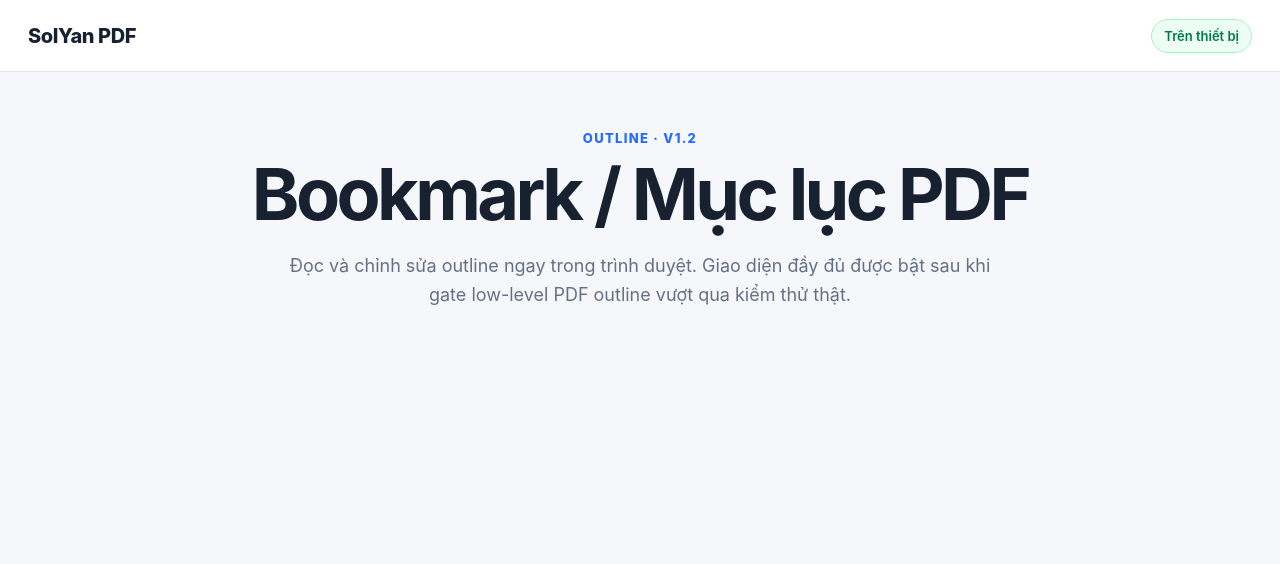
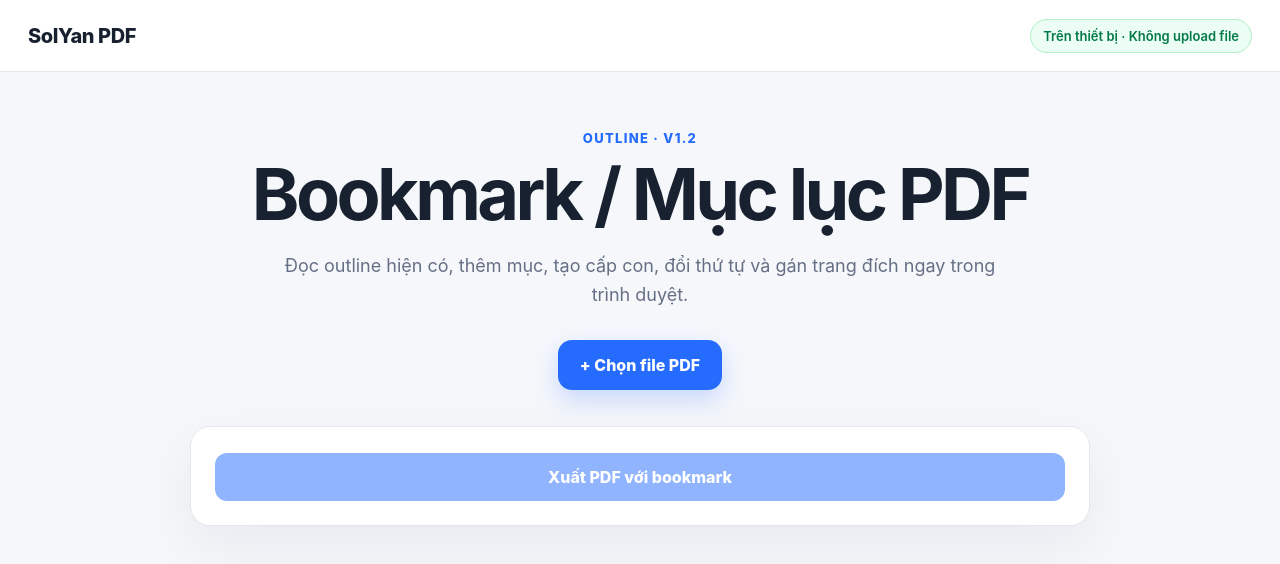
Before and after one commit to solyan842/SolYan-PDF, a Next.js app in the folder frontend/: page /bookmarks in a window 1280 px wide. Shown: the top 564 px of the page. Built offline with nearby package versions, Linux system fonts and the light colour scheme.

Commit message:
feat: add full browser-local bookmark editor UI

```diff
--- a/frontend/app/bookmarks/page.tsx
+++ b/frontend/app/bookmarks/page.tsx
@@ -1,12 +1,199 @@
 'use client';
 
+import { ChangeEvent, useState } from 'react';
+import { PDFDocument } from 'pdf-lib';
+import { BookmarkNode, extractPdfBookmarks, setPdfBookmarks } from '../../lib/bookmarks';
+import { downloadPdf } from '../../lib/pdf-client';
+
+const MAX_FILE_SIZE = 100 * 1024 * 1024;
+
+type RemovalResult = { nodes: BookmarkNode[]; removed?: BookmarkNode };
+
+function updateNode(nodes: BookmarkNode[], path: number[], updater: (node: BookmarkNode) => BookmarkNode): BookmarkNode[] {
+  const [index, ...rest] = path;
+  return nodes.map((node, current) => {
+    if (current !== index) return node;
+    if (!rest.length) return updater(node);
+    return { ...node, children: updateNode(node.children, rest, updater) };
+  });
+}
+
+function transformSiblings(nodes: BookmarkNode[], parentPath: number[], transform: (siblings: BookmarkNode[]) => BookmarkNode[]): BookmarkNode[] {
+  if (!parentPath.length) return transform(nodes);
+  const [index, ...rest] = parentPath;
+  return nodes.map((node, current) => current === index
+    ? { ...node, children: transformSiblings(node.children, rest, transform) }
+    : node);
+}
+
+function removeNode(nodes: BookmarkNode[], path: number[]): RemovalResult {
+  const [index, ...rest] = path;
+  const next = [...nodes];
+  if (!rest.length) {
+    const [removed] = next.splice(index, 1);
+    return { nodes: next, removed };
+  }
+  const childResult = removeNode(next[index].children, rest);
+  next[index] = { ...next[index], children: childResult.nodes };
+  return { nodes: next, removed: childResult.removed };
+}
+
+function insertAfter(nodes: BookmarkNode[], path: number[], node: BookmarkNode): BookmarkNode[] {
+  const [index, ...rest] = path;
+  const next = [...nodes];
+  if (!rest.length) {
+    next.splice(index + 1, 0, node);
+    return next;
+  }
+  next[index] = { ...next[index], children: insertAfter(next[index].children, rest, node) };
+  return next;
+}
+
+function countNodes(nodes: BookmarkNode[]): number {
+  return nodes.reduce((total, node) => total + 1 + countNodes(node.children), 0);
+}
+
 export default function BookmarksPage() {
+  const [file, setFile] = useState<File | null>(null);
+  const [pageCount, setPageCount] = useState(0);
+  const [bookmarks, setBookmarks] = useState<BookmarkNode[]>([]);
+  const [busy, setBusy] = useState(false);
+  const [error, setError] = useState('');
+  const [info, setInfo] = useState('');
+
+  async function onFile(event: ChangeEvent<HTMLInputElement>) {
+    const selected = event.target.files?.[0] ?? null;
+    setError('');
+    setInfo('');
+    setFile(null);
+    setBookmarks([]);
+    setPageCount(0);
+    if (!selected) return;
+    if (selected.size > MAX_FILE_SIZE) {
+      setError('PDF vượt giới hạn 100 MB.');
+      event.target.value = '';
+      return;
+    }
+    try {
+      const bytes = await selected.arrayBuffer();
+      const document = await PDFDocument.load(bytes);
+      const extracted = await extractPdfBookmarks(bytes);
+      setFile(selected);
+      setPageCount(document.getPageCount());
+      setBookmarks(extracted);
+      setInfo(extracted.length ? `Đã đọc ${countNodes(extracted)} bookmark từ PDF.` : 'PDF chưa có bookmark. Bạn có thể tạo outline mới.');
+    } catch (cause) {
+      setError(cause instanceof Error ? cause.message : 'Không đọc được bookmark PDF.');
+    }
+  }
+
+  function addTopLevel() {
+    setBookmarks((current) => [...current, { title: `Bookmark ${countNodes(current) + 1}`, pageNumber: 1, children: [] }]);
+  }
+
+  function addChild(path: number[]) {
+    setBookmarks((current) => updateNode(current, path, (node) => ({
+      ...node,
+      children: [...node.children, { title: 'Bookmark con', pageNumber: node.pageNumber, children: [] }],
+    })));
+  }
+
+  function remove(path: number[]) {
+    setBookmarks((current) => removeNode(current, path).nodes);
+  }
+
+  function move(path: number[], delta: -1 | 1) {
+    const parentPath = path.slice(0, -1);
+    const index = path[path.length - 1];
+    setBookmarks((current) => transformSiblings(current, parentPath, (siblings) => {
+      const target = index + delta;
+      if (target < 0 || target >= siblings.length) return siblings;
+      const next = [...siblings];
+      [next[index], next[target]] = [next[target], next[index]];
+      return next;
+    }));
+  }
+
+  function indent(path: number[]) {
+    const parentPath = path.slice(0, -1);
+    const index = path[path.length - 1];
+    if (index <= 0) return;
+    setBookmarks((current) => transformSiblings(current, parentPath, (siblings) => {
+      const next = [...siblings];
+      const [node] = next.splice(index, 1);
+      const previous = next[index - 1];
+      next[index - 1] = { ...previous, children: [...previous.children, node] };
+      return next;
+    }));
+  }
+
+  function outdent(path: number[]) {
+    if (path.length < 2) return;
+    const parentPath = path.slice(0, -1);
+    setBookmarks((current) => {
+      const result = removeNode(current, path);
+      if (!result.removed) return current;
+      return insertAfter(result.nodes, parentPath, result.removed);
+    });
+  }
+
+  async function save() {
+    if (!file) return;
+    setBusy(true);
+    setError('');
+    setInfo('');
+    try {
+      const bytes = await setPdfBookmarks(await file.arrayBuffer(), bookmarks);
+      const base = file.name.replace(/\.pdf$/i, '') || 'document';
+      downloadPdf(bytes, `${base}-bookmarks.pdf`);
+      setInfo(bookmarks.length ? `Đã ghi ${countNodes(bookmarks)} bookmark và tải PDF.` : 'Đã xóa outline/bookmark khỏi PDF và tải file mới.');
+    } catch (cause) {
+      setError(cause instanceof Error ? cause.message : 'Không thể ghi bookmark vào PDF.');
+    } finally {
+      setBusy(false);
+    }
+  }
+
+  function renderNodes(nodes: BookmarkNode[], parentPath: number[] = [], depth = 0): React.ReactNode {
+    return nodes.map((node, index) => {
+      const path = [...parentPath, index];
+      return <div key={path.join('-')} style={{ marginLeft: depth * 18, marginTop: 10 }}>
+        <div className="result-box" style={{ display: 'grid', gridTemplateColumns: 'minmax(180px, 1fr) 110px auto', gap: 8, alignItems: 'end' }}>
+          <label className="field"><span>Tiêu đề</span><input value={node.title} maxLength={512} onChange={(event) => setBookmarks((current) => updateNode(current, path, (item) => ({ ...item, title: event.target.value })))} /></label>
+          <label className="field"><span>Trang</span><input type="number" min={1} max={pageCount || 1} value={node.pageNumber} onChange={(event) => setBookmarks((current) => updateNode(current, path, (item) => ({ ...item, pageNumber: Number(event.target.value) })))} /></label>
+          <div style={{ display: 'flex', flexWrap: 'wrap', gap: 6 }}>
+            <button className="ghost" type="button" onClick={() => move(path, -1)} disabled={index === 0}>↑</button>
+            <button className="ghost" type="button" onClick={() => move(path, 1)} disabled={index === nodes.length - 1}>↓</button>
+            <button className="ghost" type="button" onClick={() => indent(path)} disabled={index === 0}>→ Cấp</button>
+            <button className="ghost" type="button" onClick={() => outdent(path)} disabled={path.length < 2}>← Cấp</button>
+            <button className="ghost" type="button" onClick={() => addChild(path)}>+ Con</button>
+            <button className="ghost" type="button" onClick={() => remove(path)}>Xóa</button>
+          </div>
+        </div>
+        {node.children.length > 0 && renderNodes(node.children, path, depth + 1)}
+      </div>;
+    });
+  }
+
   return <main className="shell">
-    <header className="topbar"><a className="brand" href="/">SolYan PDF</a><div className="privacy-pill">Trên thiết bị</div></header>
+    <header className="topbar"><a className="brand" href="/">SolYan PDF</a><div className="privacy-pill">Trên thiết bị · Không upload file</div></header>
     <section className="hero compact-hero">
       <p className="eyebrow">OUTLINE · V1.2</p>
       <h1>Bookmark / Mục lục PDF</h1>
-      <p className="subtitle">Đọc và chỉnh sửa outline ngay trong trình duyệt. Giao diện đầy đủ được bật sau khi gate low-level PDF outline vượt qua kiểm thử thật.</p>
+      <p className="subtitle">Đọc outline hiện có, thêm mục, tạo cấp con, đổi thứ tự và gán trang đích ngay trong trình duyệt.</p>
+      <label className="picker"><input type="file" accept="application/pdf,.pdf" onChange={onFile}/><span>+ Chọn file PDF</span></label>
+    </section>
+    <section className="workspace form-workspace">
+      {file && <>
+        <div className="workspace-head"><div><h2>{countNodes(bookmarks)} bookmark · {pageCount} trang</h2><p>Trang đích ngoài phạm vi sẽ được tự giới hạn về 1-{pageCount} khi xuất.</p></div><button className="ghost" type="button" onClick={addTopLevel}>+ Thêm bookmark</button></div>
+        {bookmarks.length ? renderNodes(bookmarks) : <div className="result-box">Chưa có bookmark. Bấm “+ Thêm bookmark” để tạo outline mới.</div>}
+        <p className="hint">Đọc tự động hỗ trợ bookmark dùng destination trực tiếp và action GoTo. Destination đặt tên hoặc dạng lạ chưa phân giải được sẽ hiển thị trang 1 thay vì làm hỏng tài liệu.</p>
+        <p className="hint"><strong>Lưu ý:</strong> ghi lại outline làm thay đổi PDF và sẽ làm chữ ký số hiện có mất hiệu lực.</p>
+        <p className="selected-file">Đã chọn: <strong>{file.name}</strong></p>
+      </>}
+      {info && <div className="result-box">{info}</div>}
+      {error && <div className="error">{error}</div>}
+      <button className="merge-button" type="button" onClick={save} disabled={!file || busy}>{busy ? 'Đang ghi outline…' : 'Xuất PDF với bookmark'}</button>
     </section>
   </main>;
 }
```
